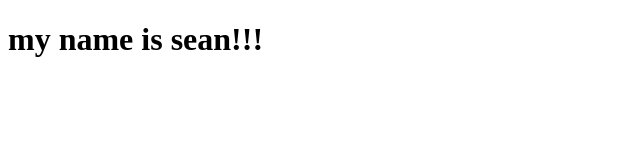
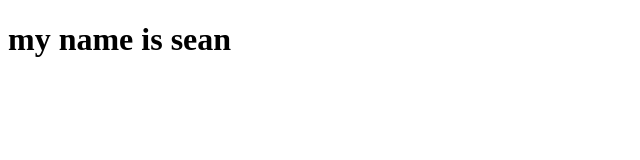
Before and after one commit to HegCoder/First-GitHub-Project, a plain HTML site: page index.html in a window 1280 px wide. Shown: the full height of the page, 0-640 px from the left. Drawn offline with Linux system fonts and the light colour scheme.

Commit message:
remove exclamation marks

```diff
--- a/index.html
+++ b/index.html
@@ -7,6 +7,6 @@
     <title>Document</title>
 </head>
 <body>
-    <h1> my name is sean!!!</h1>
+    <h1> my name is sean</h1>
 </body>
 </html>
```
